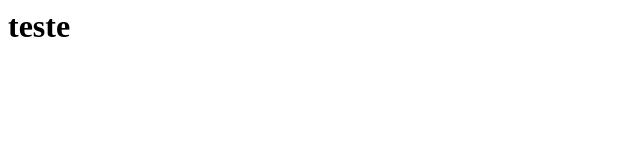
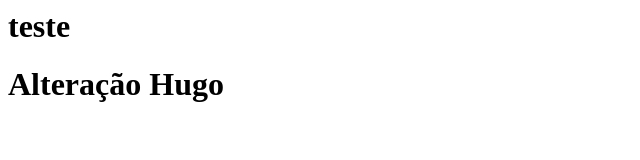
Before and after one commit to doug3655/projeto-git, a plain HTML site: page index.html in a window 1280 px wide. Shown: the whole page, without its empty margins (0-640 px from the left). Drawn offline with Linux system fonts and the light colour scheme.

Commit message:
Commit do Hugo

```diff
--- a/index.html
+++ b/index.html
@@ -1,5 +1,7 @@
 <html>
 <body>
   <h1>teste</h1>
+
+  <h1>Alteração Hugo</h1>
 </body>
 </html>
```
